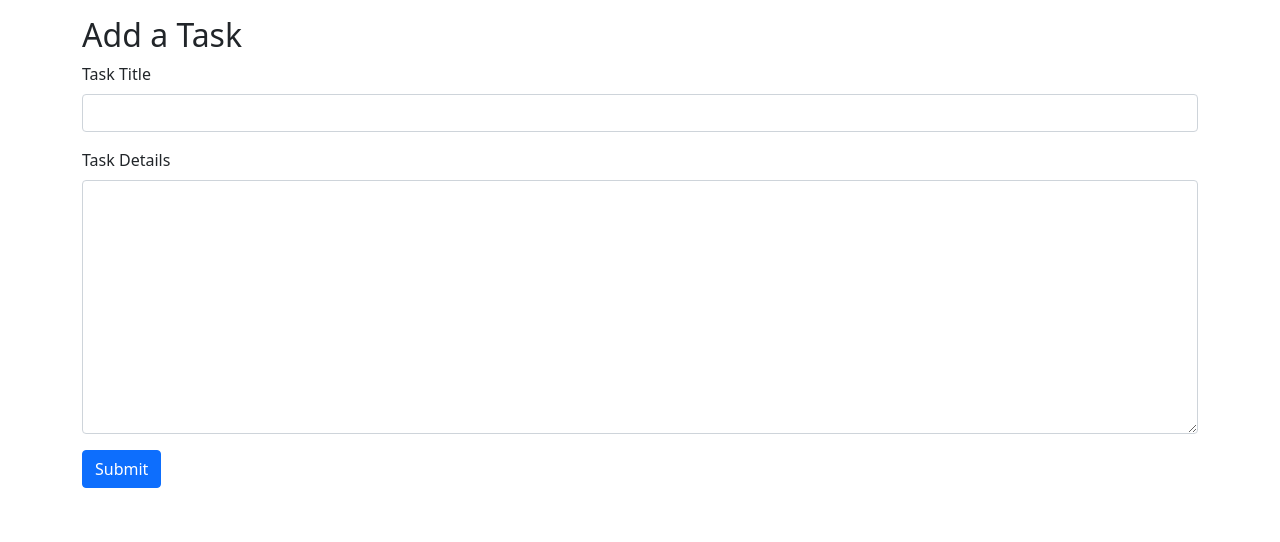
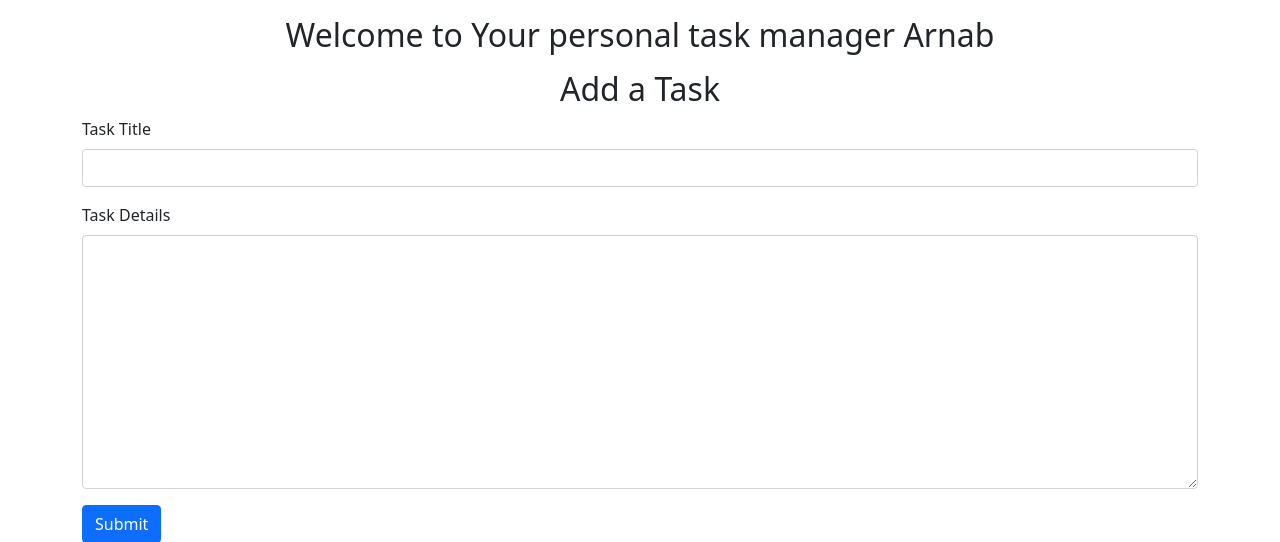
Before and after one commit to arnabmitra471/todo-app-Your-Personal-task-tracker, a Django app: page / in a window 1280 px wide. Shown: the part 56-598 px from the top of the page. Run offline with Django 5.2, Linux system fonts and the light colour scheme.

Commit message:
Exploring the django template language

```diff
--- a/home/views.py
+++ b/home/views.py
@@ -3,13 +3,21 @@ from .models import Tasks
 # Create your views here.
 
 def home(request):
+    context = {
+        "success": False,
+        "name": "Arnab"
+    }
     if request.method == "POST":
         taskTitle = request.POST["title"]
         taskDesc = request.POST["description"]
         taskDetails = Tasks(taskTitle=taskTitle,taskDesc=taskDesc)
         taskDetails.save()
         print("The data has been written to the database successfully")
-    return render(request,"index.html")
+        context = {
+            "success": True
+        }
+    print(context)
+    return render(request,"index.html",context)
 
 def show_tasks(request):
     return render(request,"tasks.html")
--- a/templates/base.html
+++ b/templates/base.html
@@ -39,6 +39,12 @@
             </div>
         </div>
     </nav>
+    {% if success %}
+        <div class="alert alert-success alert-dismissible fade show" role="alert">
+            <strong>Success</strong> The task has been added to the list
+            <button type="button" class="btn-close" data-bs-dismiss="alert" aria-label="Close"></button>
+        </div>
+    {% endif %}
 
     {%block body %}
 
--- a/templates/index.html
+++ b/templates/index.html
@@ -2,7 +2,8 @@
 {%block homeactive %}active{%endblock homeactive %}
 {%block body %}
       <div class="container my-3">
-        <h2 class="text-left">Add a Task</h2>
+        <h2 class="text-center">Welcome to Your personal task manager {{ name }}</h2>
+        <h2 class="text-center mt-3">Add a Task</h2>
 
         <form action="/" method="post">
           {% csrf_token %}
```
